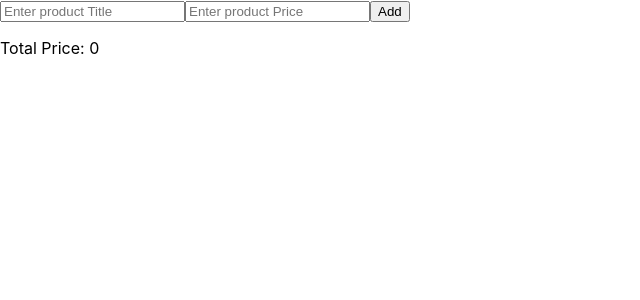
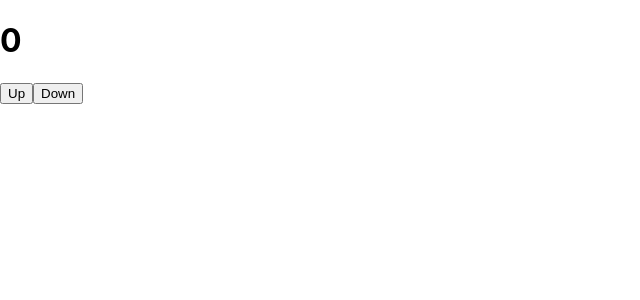
Before and after one commit to nguyendaitriet/first_react, a React (Create React App) app: page / in a window 1280 px wide. Shown: the top 300 px of the page, without its empty margins (0-640 px from the left). Built offline with nearby package versions, Linux system fonts and the light colour scheme.

Commit message:
NumberChanging component with useReducer()

```diff
--- /dev/null
+++ b/src/NumberChanging.js
@@ -0,0 +1,43 @@
+import { useReducer } from "react";
+
+// Initial state
+const initialNumber = 0;
+
+// Actions
+const UP_ACTION = 'up';
+const DOWN_ACTION = 'down';
+
+// Reducer
+const reducer = (state, action) => {
+    switch (action) {
+        case UP_ACTION:
+            return state + 1;
+        case DOWN_ACTION:
+            return state - 1;
+        default:
+            throw new Error('Invalid action.');
+    }
+}
+
+// Dispatch reducer
+function NumberChanging() {
+    const [state, dispatch] = useReducer(reducer, initialNumber);
+
+    return (
+        <>
+            <h1>{state}</h1>
+            <button
+                onClick={() => dispatch(UP_ACTION)}
+            >
+                Up
+            </button>
+            <button
+                onClick={() => dispatch(DOWN_ACTION)}
+            >
+                Down
+            </button>
+        </>
+    )
+}
+
+export default NumberChanging;
--- a/src/index.js
+++ b/src/index.js
@@ -8,6 +8,7 @@ import Avatar from './Avatar';
 import Channel from './Channel';
 import Timer from './Timer';
 import Product from './Product';
+import NumberChanging from './NumberChanging';
 
 const root = ReactDOM.createRoot(document.getElementById('root'));
 
@@ -25,7 +26,7 @@ emmitComment(3);
 
 root.render(
   <React.StrictMode>
-    <Product />
+    <NumberChanging />
   </React.StrictMode>
 );
 
```
